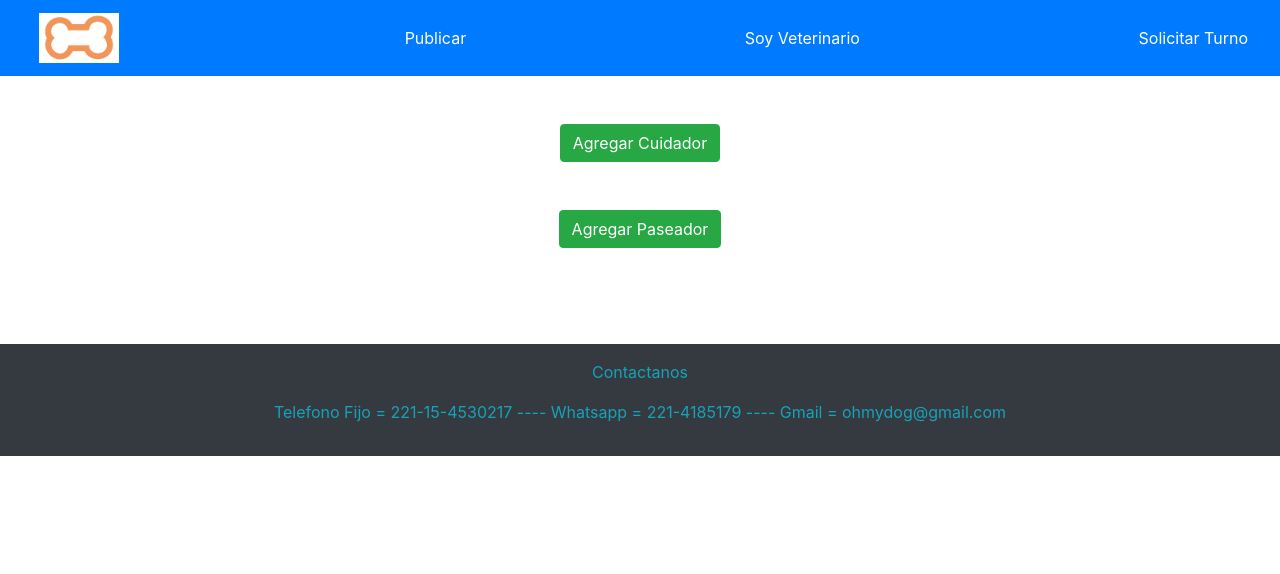
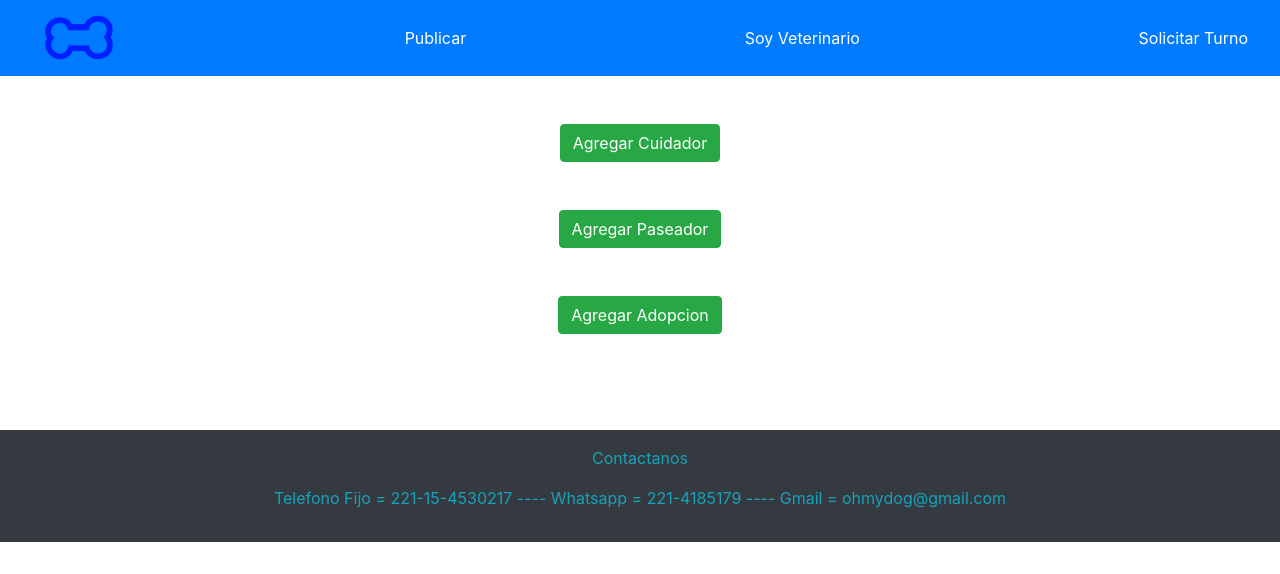
Before and after one commit to Joaco27/OhMyDog, a Django app: page /publicar in a window 1280 px wide. Shown: the top 574 px of the page. Run offline with Django 4.2, Linux system fonts and the light colour scheme; parts of the project's set-up code (start-up, migrations or seed data) failed here and were passed over; some libraries are stand-ins or nearby versions.

Commit message:
Agrego cambios de eve

```diff
--- a/OhMyDog/APP/__init__.py
+++ /dev/null
@@ -1,3 +0,0 @@
-import pymysql
-
-pymysql.install_as_MySQLDB()
--- a/OhMyDog/APP/forms.py
+++ b/OhMyDog/APP/forms.py
@@ -51,6 +51,7 @@ class Cuidador_form(forms.ModelForm):
         if len(str(data)) < 7:
             raise ValidationError("Telefono invalido")
         return data
+
 class Turnos_form(forms.ModelForm):
     # Meta sirve para enlazar con la BD
     class Meta:
--- a/OhMyDog/APP/templates/paginas/base.html
+++ b/OhMyDog/APP/templates/paginas/base.html
@@ -11,6 +11,11 @@
     <title>{% block titulo %} {% endblock %}</title>
 </head>
 <body>
+    <style>
+        .logo{
+            mix-blend-mode: color-burn;
+        }
+    </style>
     <div>
         {% if messages %}
                 {% for message in messages %}
@@ -21,7 +26,7 @@
     <nav class="navbar bg-primary">
         <div>
             <a href="./" class="navbar-brand container d-flex align-items-center justify-content-center">
-                <img class="" src="static/imagenes/Logo2.png" height="50" width="80" class="d-inline-block align-top" alt="LOGO">
+                <img class="logo" src="static/imagenes/Logo2.png" height="50" width="80" class="d-inline-block align-top" alt="LOGO">
                 <!-- <p class="text-white"><strong>LOGO</strong></p> -->
             </a>
         </div>
--- a/OhMyDog/APP/templates/paginas/publicar.html
+++ b/OhMyDog/APP/templates/paginas/publicar.html
@@ -10,6 +10,8 @@
     <br><br>
     <a href="./publicarP" class="btn btn-success">Agregar Paseador</a>
     <br><br>
+    <a href="./publicarAdopcion" class="btn btn-success">Agregar Adopcion</a>
+    <br><br>
 </div>
 
 {% endblock %}
--- a/OhMyDog/APP/views.py
+++ b/OhMyDog/APP/views.py
@@ -103,6 +103,7 @@ def publicarP(request):
         'form': form,
     }
     return render(request, 'paginas/agregarPaseador.html', context)
+
 def turnos(request):
     if request.method == 'POST':
         form = Turnos_form(request.POST)
@@ -127,7 +128,7 @@ def publicarAdopcion(request):
         if form.is_valid():
 
             form.save()
-            messages.add_message(request, messages.SUCCESS, 'el perro esta en estado pendiente', extra_tags="tag1")
+            messages.add_message(request, messages.SUCCESS, 'Se ha publicado perro en adopcion', extra_tags="tag1")
 
             return redirect("index")
     else:
```
Also changed, not shown: OhMyDog/APP/templates/paginas/publicarAdopcion.html (+33 -0 lines), OhMyDog/APP/migrations/0005_perroadopcion.py (added), OhMyDog/db.sqlite3.
